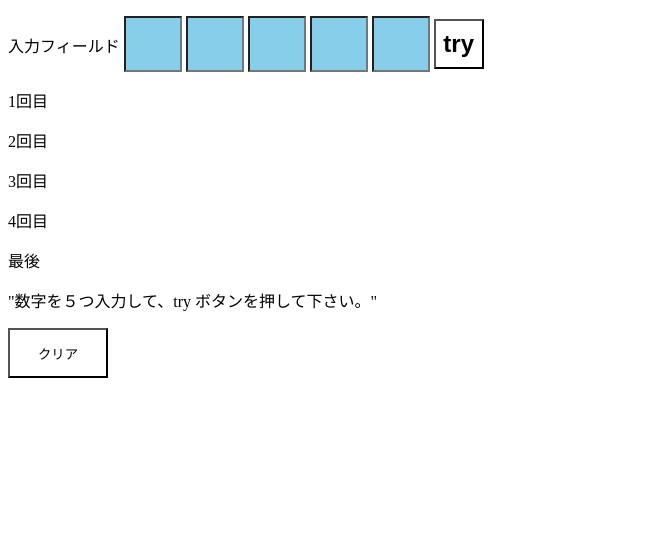
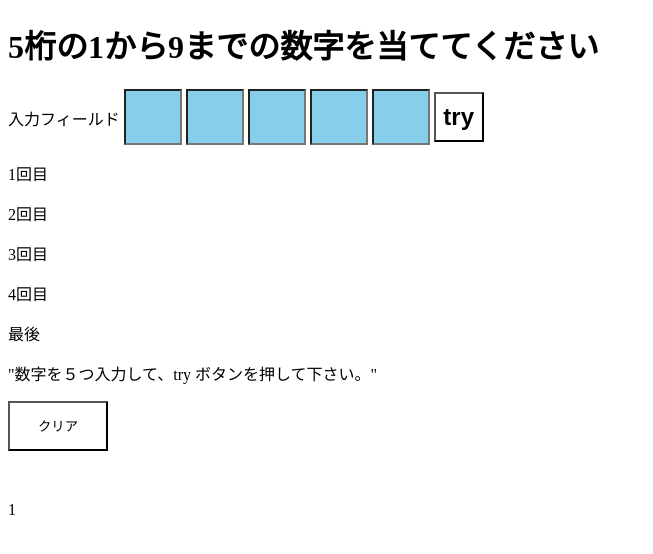
Before and after one commit to kitamurayoshihiroTMC/yoshihiro-kitamura.fnd0028, a plain HTML site: page index.html in a window 1280 px wide. Shown: the whole page, without its empty margins (0-653 px from the left). Drawn offline with Linux system fonts and the light colour scheme.

Commit message:
Update index.html

```diff
--- a/index.html
+++ b/index.html
@@ -10,7 +10,8 @@
 </head>
 
 <body>
-  <div id="input">
+  <h1>5桁の1から9までの数字を当ててください</h1>
+  <div id="greenBox">
    <p>入力フィールド
      <input type="text" id="num1" name="num1" value=""/>
      <input type="text" id="num2" name="num2" value=""/>
@@ -25,9 +26,11 @@
      <p> 最後</p>
   </div>
 
-   <div id="coment">
+   <div id="blueBox">
       <p>"数字を５つ入力して、try ボタンを押して下さい。"</p>
     <p><input type="button" value="クリア" id="btn0"></p>
+    <p><output name="count1" id="reset" for="a b">1</output></p>
+    <p><output name="count2" id="counter" for="a b">1</output></p>
   </div>
 
 
```
